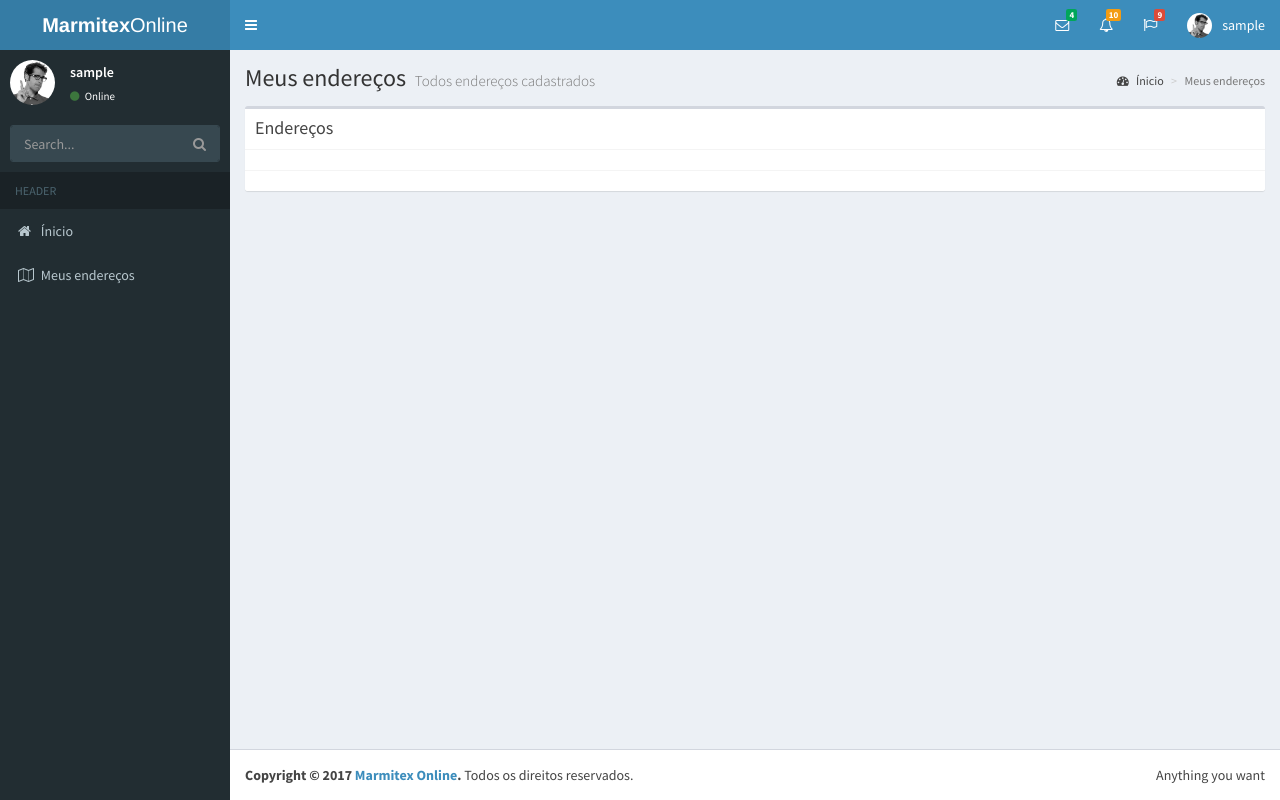
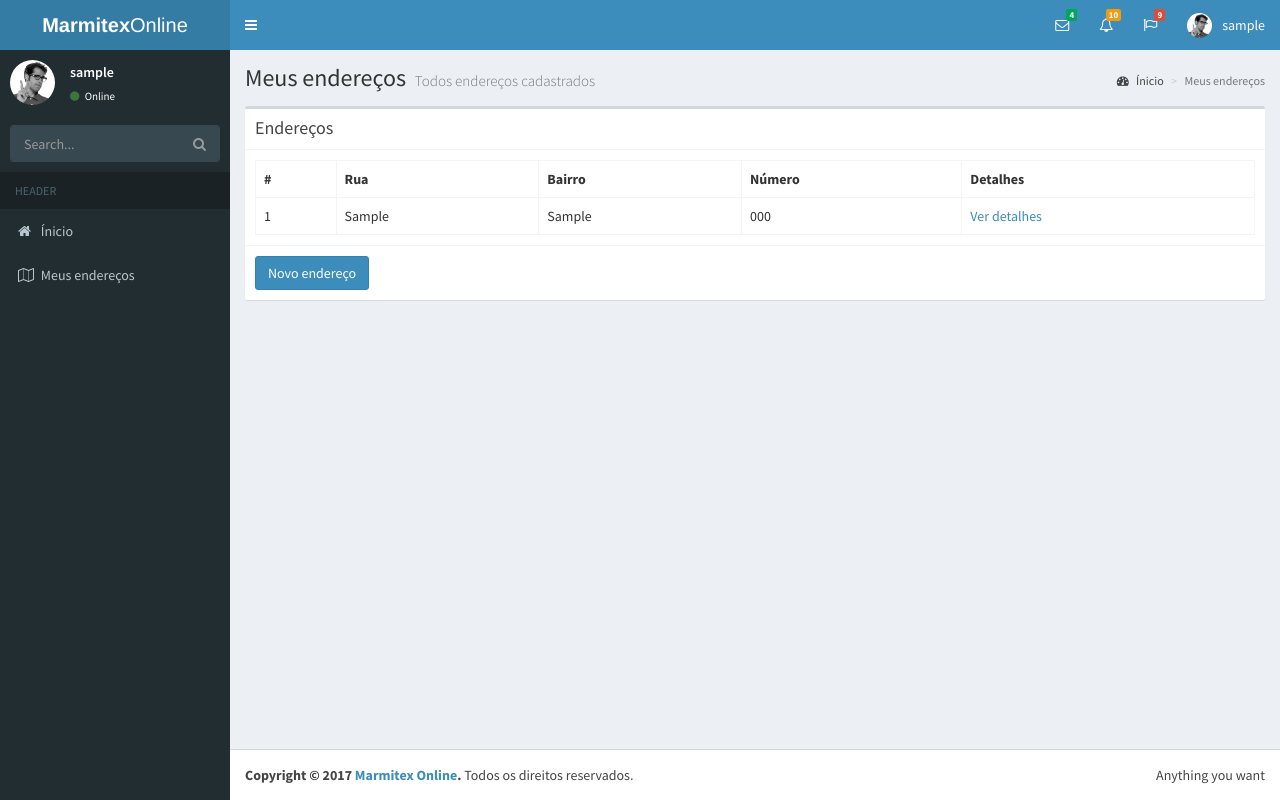
Before and after one commit to doughenri2/japonesys, a PHP site: page /addresses.php in a window 1280 px wide. Run offline with PHP 8.4, Linux system fonts and the light colour scheme; the visitor is signed in with stand-in values (Sample User, id 1); tables that the repository leaves empty or names only in its code hold one stand-in row (values such as "Sample post"); some libraries are stand-ins or nearby versions.

Commit message:
Select de endereços

```diff
--- a/sys/addresses.php
+++ b/sys/addresses.php
@@ -75,32 +75,47 @@ scratch. This page gets rid of all links and provides the needed markup only.
               </div>
               <div class="box-body">
                 <?php
-
                 require("../connection/bd_connection.php");
                 $SQL = "SELECT * FROM adresses WHERE id_user = '".$_SESSION['id_user']."'";
                 $result = mysqli_query($con, $SQL) or die(mysqli_error($con));
                 if(mysqli_num_rows($result) > 0){
-
+                  ?>
+                  <table class="table table-bordered">
+                      <tbody><tr>
+                        <th>#</th>
+                        <th>Rua</th>
+                        <th>Bairro</th>
+                        <th>Número</th>
+                        <th>Detalhes</th>
+                      </tr>
+                      <?php
+                      while($row = mysqli_fetch_assoc($result)){
+                        echo "
+                            <tr>
+                              <td>".$row['id']."</td>
+                              <td>".$row['street']."</td>
+                              <td>".$row['neighborhood']."</td>
+                              <td>".$row['number']."</td>
+                              <td>
+                              <a href='#' class='edit_link' id='".$row['id']."' data-toggle='modal' data-target='#modalEditar'> Ver detalhes </a>
+                              </td>
+                            </tr>";
+                      }
+                       ?>
+                    </tbody></table>
+                  <?php
                 }else{
                   echo "<h4> Você não possui endereços cadastrados. </h4>";
                   echo "<button type='button' class='btn btn-primary' data-toggle='modal' data-target='#modalCadastro'> Cadastrar agora </button>";
                 }
-
                 ?>
-
-
-
-
               </div>
               <!-- /.box-body -->
               <div class="box-footer">
-
+                <button type='button' class='btn btn-primary' data-toggle='modal' data-target='#modalCadastro'> Novo endereço </button>
               </div>
               <!-- /.box-footer-->
             </div>
-
-
-
           <!-- Modal -->
           <div class="modal fade" id="modalCadastro" tabindex="-1" role="dialog" aria-labelledby="myModalLabel">
             <div class="modal-dialog" role="document">
@@ -164,6 +179,61 @@ scratch. This page gets rid of all links and provides the needed markup only.
               </div>
             </div>
           </div>
+
+          <!-- Modal editar -->
+          <div class="modal fade" id="modalEditar" tabindex="-1" role="dialog" aria-labelledby="myModalLabel">
+            <div class="modal-dialog" role="document">
+              <div class="modal-content">
+                <div class="modal-header">
+                  <button type="button" class="close" data-dismiss="modal" aria-label="Close"><span aria-hidden="true">&times;</span></button>
+                  <h4 class="modal-title" id="myModalLabel">Detalhes do endereço</h4>
+                </div>
+                <div class="modal-body">
+                  <label>CEP</label>
+                  <div class="form-group has-feedback">
+                    <input type="text" class="form-control" id="cep_e" placeholder="Cidade" >
+                    <span class="glyphicon glyphicon-user form-control-feedback"></span>
+                  </div>
+                  <label> Cidade </label>
+                  <div class="form-group has-feedback">
+                    <input type="text" class="form-control" id="city_e" placeholder="Cidade" >
+                    <span class="glyphicon glyphicon-user form-control-feedback"></span>
+                  </div>
+                  <label> UF </label>
+                  <div class="form-group has-feedback">
+                    <input type="text" class="form-control" id="uf_e" placeholder="UF" >
+                    <span class="glyphicon glyphicon-user form-control-feedback"></span>
+                  </div>
+                  <label> Rua </label>
+                  <div class="form-group has-feedback">
+                    <input type="text" class="form-control" id="street_e" placeholder="Rua" >
+                    <span class="glyphicon glyphicon-user form-control-feedback"></span>
+                  </div>
+                  <label> Número </label>
+                  <div class="form-group has-feedback">
+                    <input type="text" class="form-control" id="number_e" placeholder="Número" >
+                    <span class="glyphicon glyphicon-user form-control-feedback"></span>
+                  </div>
+                  <label> Bairro </label>
+                  <div class="form-group has-feedback">
+                    <input type="text" class="form-control" id="nboor_e" placeholder="Bairro" >
+                    <span class="glyphicon glyphicon-user form-control-feedback"></span>
+                  </div>
+                  <label> Complemento </label>
+                  <div class="form-group has-feedback">
+                    <input type="text" class="form-control" id="complement_e" placeholder="Complemento" >
+                    <span class="glyphicon glyphicon-user form-control-feedback"></span>
+                  </div>
+                </div>
+
+                <div class="modal-footer">
+                  <button type="button" class="btn btn-default" data-dismiss="modal">Fechar</button>
+                  <button type="button" class="btn btn-primary" id='btn_save_edit_address'>Salvar</button>
+                </div>
+              </div>
+            </div>
+          </div>
+
     </section>
   </div>
   <?php
--- a/sys/js/addressjs.js
+++ b/sys/js/addressjs.js
@@ -50,12 +50,17 @@ $("#btn_save_address").click(function(){
       uf: uf,
       number: number,
       nboor: nboor,
-      complement: complement
+      complement: complement,
+      street: street
      })
     .done(function( data ) {
-
-
-
+      var obj = jQuery.parseJSON(data);
+      if(obj.status){
+        alert(obj.message);
+        location.reload();
+      }else{
+        alert(obj.message);
+      }
     });
   }
 });
```
Also changed, not shown: sys/new_addr.php (+8 -7 lines).
